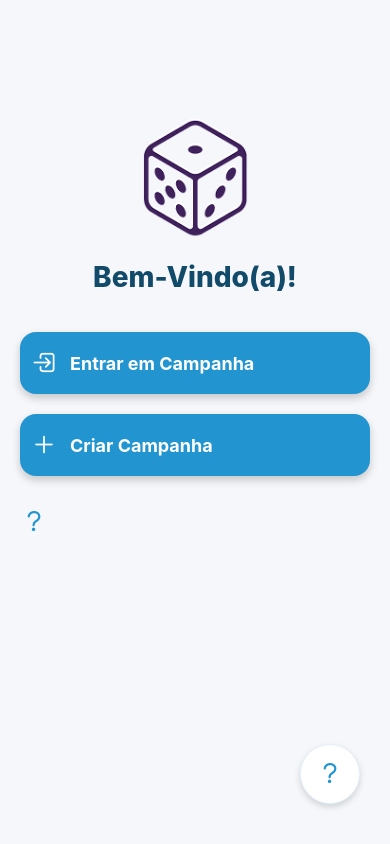
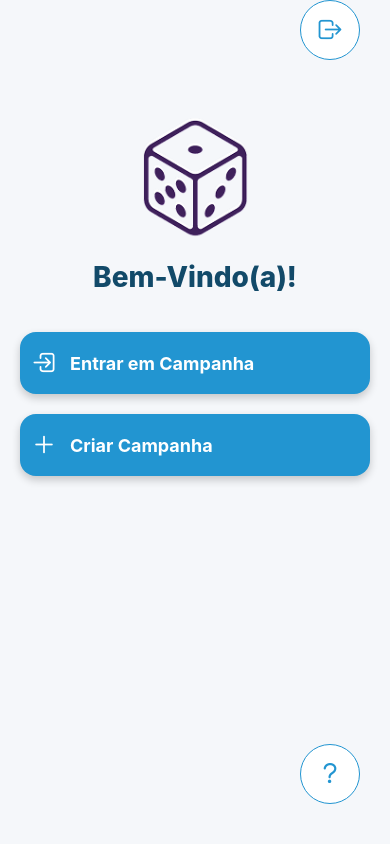
Before and after one commit to LarissaVassao/RPG-ETEC-Mobile, a React Native app: screen /Home in a window 390 px wide. Built offline with nearby package versions, Linux system fonts and the light colour scheme.

Commit message:
Larissa: Colocar modal ao invés de alert.prompt

```diff
--- a/src/telas/CriarCampanha/index.js
+++ b/src/telas/CriarCampanha/index.js
@@ -43,7 +43,7 @@ export default function App({ navigation }) {
               <Text style={styles.label}>SENHA PARA A CAMPANHA</Text>
               <TextInput
                 style={styles.input}
-                placeholder="Crie uma para sua campanha"
+                placeholder="Crie uma senha para sua campanha"
                 placeholderTextColor="#999"
                 value={nomeCampanha}
                 onChangeText={setNomeCampanha}
@@ -153,9 +153,9 @@ const styles = StyleSheet.create({
   backButton: {
     position: 'absolute',
     left: 20,
-    width: 50,
-    height: 50,
-    borderRadius: 25,
+   width: 60,
+    height: 60,
+    borderRadius: 50,
     backgroundColor: '#fff',
     borderWidth: 1,
     borderColor: '#2295D1',
--- a/src/telas/EntrarCampanha/index.js
+++ b/src/telas/EntrarCampanha/index.js
@@ -86,9 +86,9 @@ const styles = StyleSheet.create({
   backButton: {
     position: 'absolute',
     left: 20,
-    width: 50,
-    height: 50,
-    borderRadius: 25,
+   width: 60,
+    height: 60,
+    borderRadius: 50,
     backgroundColor: '#fff',
     borderWidth: 1,
     borderColor: '#2295D1',
--- a/src/telas/Home/index.js
+++ b/src/telas/Home/index.js
@@ -1,11 +1,26 @@
-import React from 'react';
-import { StyleSheet, Text, View, Image, TouchableOpacity, StatusBar } from "react-native";
+import React, { useState } from 'react';
+import { StyleSheet, Text, View, Image, TouchableOpacity, StatusBar, Modal, Pressable } from "react-native";
 import { Ionicons } from '@expo/vector-icons';
 
 export default function Home({ navigation }) {
+  const [logoutModalVisible, setLogoutModalVisible] = useState(false);
+
+  const handleLogout = () => {
+    setLogoutModalVisible(true);
+  };
+
+  const confirmLogout = () => {
+    setLogoutModalVisible(false);
+    navigation.navigate("Login");
+  };
+
+  const cancelLogout = () => {
+    setLogoutModalVisible(false);
+  };
+
   return (
     <View style={styles.container}>
-    <StatusBar backgroundColor="#F5F7FA" barStyle="dark-content" />
+      <StatusBar backgroundColor="#F5F7FA" barStyle="dark-content" />
 
       <View style={styles.header}>
         <Image
@@ -45,11 +60,40 @@ export default function Home({ navigation }) {
 
       <TouchableOpacity
         style={styles.deslogButton}
-        onPress={() => navigation.navigate("Login")}
+        onPress={handleLogout}
       >
-        {/* Colocar um alert para perguntar se você deseja sair / Fazer estilo*/}
-        <Ionicons name="help-outline" size={28} color="#2295D1" />
+        <Ionicons name="log-out-outline" size={28} color="#2295D1" />
       </TouchableOpacity>
+
+      <Modal
+        animationType="fade"
+        transparent={true}
+        visible={logoutModalVisible}
+        onRequestClose={cancelLogout}
+      >
+        <View style={styles.modalOverlay}>
+          <View style={styles.modalContent}>
+            <Text style={styles.modalTitle}>Sair do Aplicativo</Text>
+            <Text style={styles.modalMessage}>Tem certeza que deseja sair?</Text>
+
+            <View style={styles.modalButtons}>
+              <Pressable
+                style={[styles.modalButton, styles.cancelButton]}
+                onPress={cancelLogout}
+              >
+                <Text style={[styles.buttonText, styles.cancelButtonText]}>Cancelar</Text>
+              </Pressable>
+
+              <Pressable
+                style={[styles.modalButton, styles.confirmButton]}
+                onPress={confirmLogout}
+              >
+                <Text style={[styles.buttonText, styles.confirmButtonText]}>Sair</Text>
+              </Pressable>
+            </View>
+          </View>
+        </View>
+      </Modal>
     </View>
   );
 }
@@ -76,7 +120,6 @@ const styles = StyleSheet.create({
     textAlign: 'center',
     marginBottom: 8,
   },
-
   buttonsContainer: {
     width: '100%',
     alignItems: 'center',
@@ -118,10 +161,82 @@ const styles = StyleSheet.create({
     borderColor: '#E3F2FD',
     justifyContent: 'center',
     alignItems: 'center',
-    elevation: 8,
+    borderWidth: 1,
+    borderColor: '#2295D1',
+
+  },
+  deslogButton: {
+    position: 'absolute',
+    right: 30,
+    width: 60,
+    height: 60,
+    borderRadius: 30,
+    backgroundColor: '#fff',
+    borderWidth: 1.5,
+    borderColor: '#E3F2FD',
+    justifyContent: 'center',
+    alignItems: 'center',
+
+    borderWidth: 1,
+    borderColor: '#2295D1',
+  },
+  // Estilos do Modal
+  modalOverlay: {
+    flex: 1,
+    justifyContent: 'center',
+    alignItems: 'center',
+    backgroundColor: 'rgba(0, 0, 0, 0.5)',
+  },
+  modalContent: {
+    backgroundColor: 'white',
+    borderRadius: 20,
+    padding: 25,
+    alignItems: 'center',
+    width: '80%',
+    maxWidth: 340,
+    elevation: 5,
     shadowColor: '#000',
-    shadowOffset: { width: 0, height: 3 },
-    shadowOpacity: 0.15,
-    shadowRadius: 6,
+    shadowOffset: { width: 0, height: 2 },
+    shadowOpacity: 0.25,
+    shadowRadius: 4,
+  },
+  modalTitle: {
+    fontSize: 20,
+    fontWeight: 'bold',
+    marginBottom: 10,
+    color: '#124A69',
+  },
+  modalMessage: {
+    fontSize: 16,
+    marginBottom: 20,
+    textAlign: 'center',
+    color: '#555',
+  },
+  modalButtons: {
+    flexDirection: 'row',
+    justifyContent: 'space-between',
+    width: '100%',
+    gap: 15,
+  },
+  modalButton: {
+    flex: 1,
+    paddingVertical: 12,
+    borderRadius: 10,
+    alignItems: 'center',
+    elevation: 2,
+  },
+  cancelButton: {
+    backgroundColor: '#f0f0f0',
+  },
+  confirmButton: {
+    backgroundColor: '#2295D1',
+  },
+  cancelButtonText: {
+    color: '#333',
+    fontWeight: '600',
+  },
+  confirmButtonText: {
+    color: 'white',
+    fontWeight: '600',
   },
 });
--- a/src/telas/Jogador/Personagem/index.js
+++ b/src/telas/Jogador/Personagem/index.js
@@ -162,7 +162,7 @@ export default function Personagem({ navigation }) {
 
         {activeView === 'red' &&
         <View style={styles.redView}>
-          <Text style={styles.viewTitle}>Atributos do Personagem</Text>
+          <Text style={styles.viewTitle}>ATRIBUTOS DO PERSONAGEM</Text>
             <ScrollView contentContainerStyle={styles.redScrollContent}>
 
               <View style={styles.resourcesContainer}>
@@ -345,7 +345,7 @@ export default function Personagem({ navigation }) {
 
         {activeView === 'green' && (
             <View style={styles.greenView}>
-              <Text style={styles.viewTitle}>Habilidades</Text>
+              <Text style={styles.viewTitle}>HABILIDADES</Text>
               <ScrollView contentContainerStyle={styles.scrollContent}>
                       <View style={styles.skillContainer}>
                         <View style={styles.skillBackground}>
@@ -644,7 +644,7 @@ export default function Personagem({ navigation }) {
 
       {activeView === 'blue' &&
         <View style={styles.blueView}>
-          <Text style={styles.viewTitle}>Inventário de Equipamentos</Text>
+          <Text style={styles.viewTitle}>INVENTÁRIO</Text>
 
           <TouchableOpacity
             style={styles.createItemButton}
@@ -874,7 +874,7 @@ export default function Personagem({ navigation }) {
 
         {activeView === 'pink' &&
           <View style={styles.pinkView}>
-            <Text style={styles.viewTitle}>Aparência do Personagem</Text>
+            <Text style={styles.viewTitle}>APARÊNCIA DO PERSONAGEM</Text>
             <ScrollView contentContainerStyle={styles.appearanceContainer}>
               <View style={styles.appearanceItem}>
                 <Text style={styles.appearanceLabel}>Cor dos Olhos:</Text>
@@ -1038,9 +1038,9 @@ backButton: {
     marginTop: 205,
   },
   viewTitle: {
-    fontSize: 27,
-    fontWeight: 'bold',
-    color: '#4cf3ffff',
+    fontSize: 25,
+    fontWeight: 'bold',
+    color: '#ffffffff',
     textAlign: 'center',
     marginVertical: 10,
     marginTop: 5,
@@ -1133,7 +1133,7 @@ backButton: {
   imageStyle: {
     position: 'absolute',
     top: 60,
-    left: 0,
+    left: 5,
     width: 100,
     height: 100,
     //borderBottomRightRadius: 100,
```
